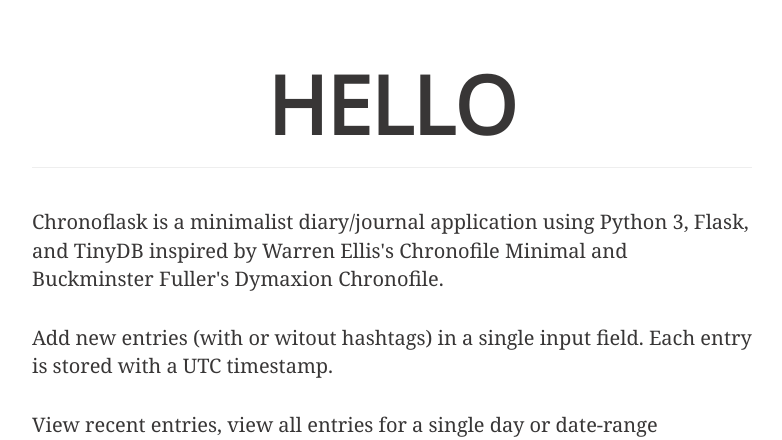
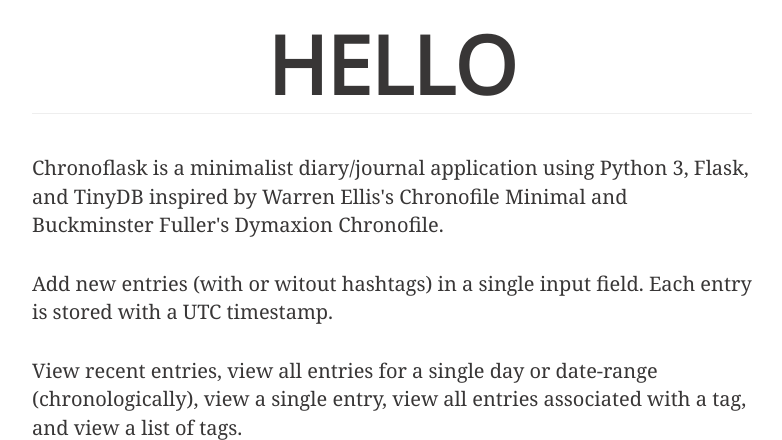
Before and after one commit to kmbn/chronoflask, a Flask app: page / in a window 1280 px wide. Shown: the part 52-492 px from the top of the page, without its empty margins (248-1030 px from the left). Run offline with Flask 2, Linux system fonts and the light colour scheme; data that the repository does not hold is empty; parts of the project's set-up code (start-up, migrations or seed data) failed here and were passed over; some libraries are stand-ins or nearby versions.

Commit message:
Tweak page header

```diff
--- a/app/static/custom.css
+++ b/app/static/custom.css
@@ -4,6 +4,8 @@
                   font-weight: 800;
                   color: #383636;
                   text-transform: uppercase;
+                  margin-top: 0px;
+                  margin-bottom: 0px;
                 }
 
 h2              { font-family: 'futura-pt',Futura,'Open Sans',sans-serif;
@@ -22,6 +24,7 @@
                   -webkit-border-radius: 0 !important;
                   -moz-border-radius: 0 !important;
                   background-color: #383636;
+                  margin-bottom: 0px;
                 }
 
 .navbar-brand   { font-size: 2.3rem;
@@ -40,7 +43,9 @@
                   font-variant: small-caps;
                 }
 
-.page-header    { margin-bottom: 40px;
+.page-header    { margin-top: 20px;
+                  margin-bottom: 40px;
+                  padding-bottom: 5px;
                 }
 
 .control-label  { font-size: 1.8rem;
```
